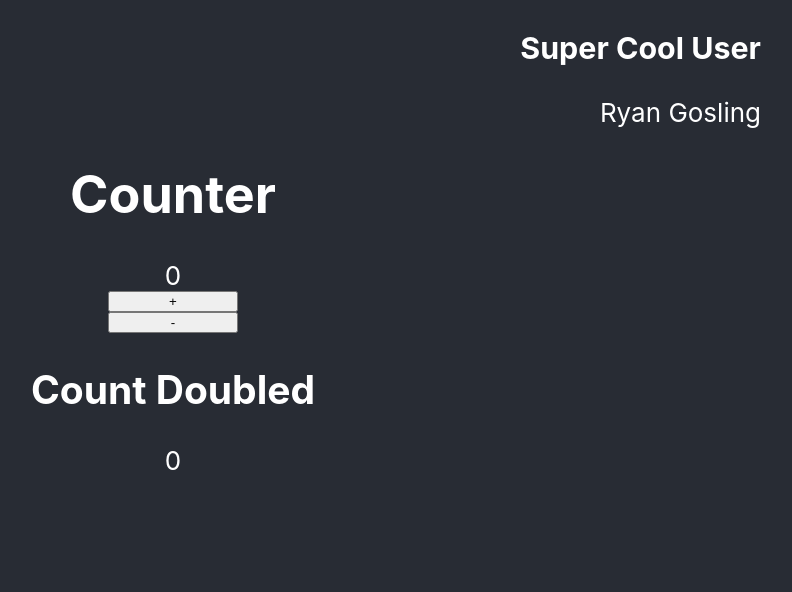
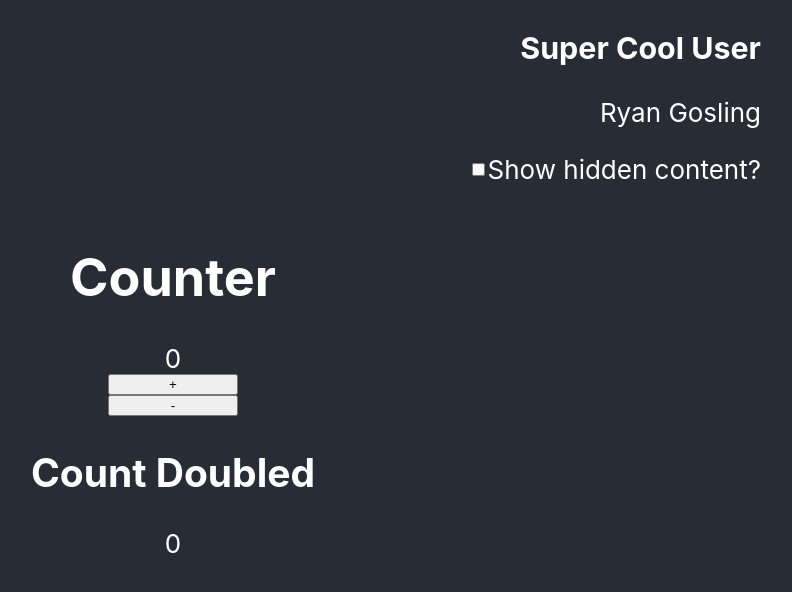
Before and after one commit to kylem038/selector-tutorial, a React (Create React App) app: page / in a window 1280 px wide. Shown: the top 592 px of the page, without its empty margins (467-1259 px from the left). Built offline with nearby package versions, Linux system fonts and the light colour scheme.

Commit message:
refactor selectors

```diff
--- a/src/components/Profile.tsx
+++ b/src/components/Profile.tsx
@@ -11,6 +11,10 @@ const Profile = () => {
         <div className="Profile">
             <h3>Super Cool User</h3>
             <span>{firstName} {lastName}</span>
+            <div className="Checkbox">
+                <input type="checkbox"/>
+                <p>Show hidden content?</p>
+            </div>
         </div>
     );
 }
--- a/src/selectors/counter.ts
+++ b/src/selectors/counter.ts
@@ -1,6 +1,7 @@
 import { createSelector } from "@reduxjs/toolkit";
 import store from "../store";
 
-export const selectCount = createSelector(store.getState, state => state.counter.value);
+const selectCounter = createSelector(store.getState, state => state.counter);
+export const selectCount = createSelector(selectCounter, ({ value }) => value);
 
 export const selectDoubleCount = createSelector(selectCount, count => count * 2);
--- a/src/selectors/profile.ts
+++ b/src/selectors/profile.ts
@@ -1,5 +1,7 @@
 import { createSelector } from "@reduxjs/toolkit";
 import store from "../store";
 
-export const selectFirstName = createSelector(store.getState, state => state.profile.firstName);
-export const selectLastName = createSelector(store.getState, state => state.profile.lastName);
+export const selectProfile = createSelector(store.getState, state => state.profile);
+export const selectFirstName = createSelector(selectProfile, ({ firstName }) => firstName);
+export const selectLastName = createSelector(selectProfile, ({ lastName }) => lastName);
+export const selectHiddenContent = createSelector(selectProfile, ({ showContent }) => showContent);
--- a/src/styles/Profile.css
+++ b/src/styles/Profile.css
@@ -4,3 +4,7 @@
     align-items: flex-end;
     margin-right: 2em;
 }
+
+.Checkbox {
+    display: flex;
+}
```
